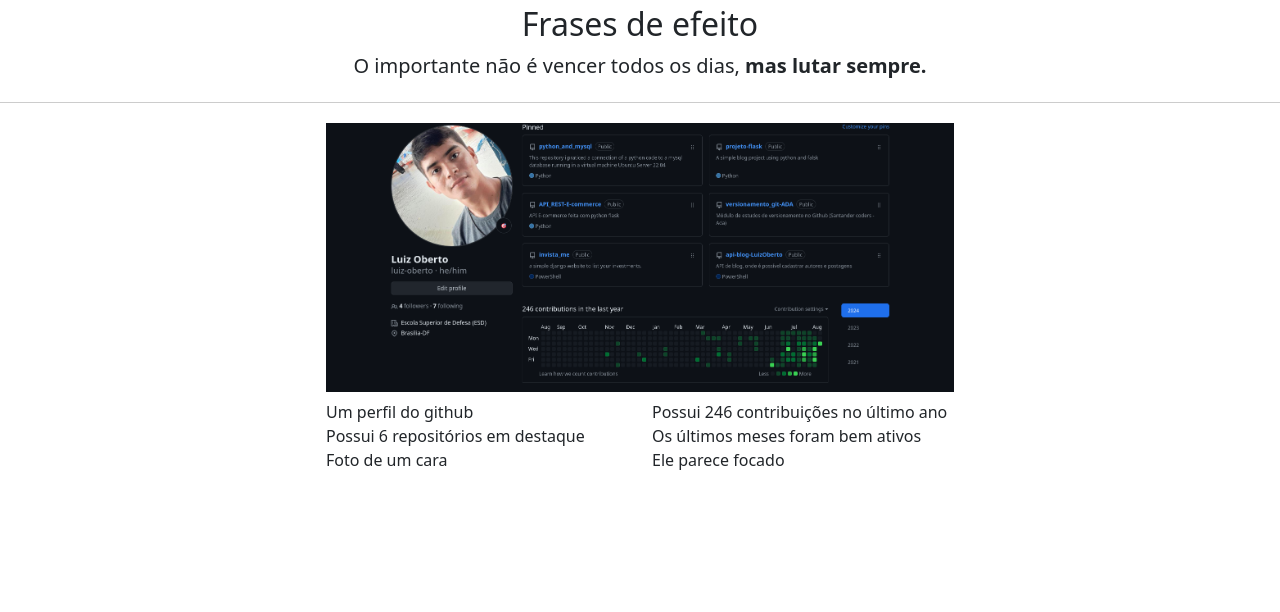
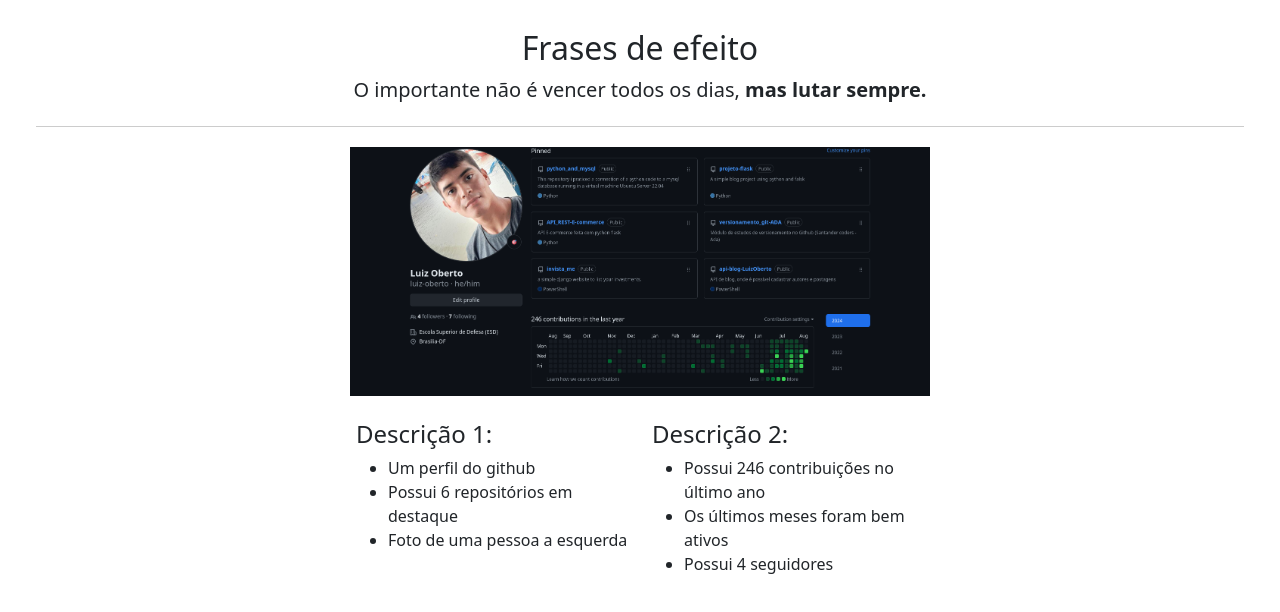
Before and after one commit to luiz-oberto/curso-bootstrap5-udemy, a plain HTML site: page secao_6--Elementos_de_conteudo/TAREFA_03/index.html in a window 1280 px wide. Drawn offline with nearby package versions, Linux system fonts and the light colour scheme.

Commit message:
formated index.html

```diff
--- a/secao_6--Elementos_de_conteudo/TAREFA_03/css/style.css
+++ b/secao_6--Elementos_de_conteudo/TAREFA_03/css/style.css
@@ -3,7 +3,6 @@
 }
 
 #header {
-    text-align: center;
     padding: 5px;
     border-bottom: 1px solid #ccc;
     margin-bottom: 20px;
--- a/secao_6--Elementos_de_conteudo/TAREFA_03/index.html
+++ b/secao_6--Elementos_de_conteudo/TAREFA_03/index.html
@@ -12,48 +12,41 @@
 
 <body>
     <div class="container-fluid">
-        <header class="row" id="header">
         <!-- 1. Criando uma grid -->
-            <div class="container vertical">
-                <div class="row align-items-center justify-content-center">
-                    <div class="col">
+        <div class="row justify-content-center m-4">
+            <div id="header">
+                <div class="col-12 text-center">
                     <!-- 2. Adicionando título tamanho 2 -->
                     <p class="h2">Frases de efeito</p>
-                    </div>
                     <!-- 3. adicionando frase -->
                     <blockquote class="blockquote">
                         <p>O importante não é vencer todos os dias, <strong>mas lutar sempre.</strong></p>
                     </blockquote>
                 </div>
             </div>
-        </header>
-    </div>
-    <!-- 4. Adicionando uma imagem responsiva -->
-    <div class="row">
-        <div class="col-3"></div>
-        <div class="col-md-6 m-6">
-            <img src="img/Screenshot 2024-08-13 at 15-53-44 luiz-oberto (Luiz Oberto).png" class="figure-img img-fluid">
-        </div>
-        <div class="col-3"></div>
+            <!-- 4. adicionando imagem -->
+            <div class="col-md-6 mb-4">
+                <img src="img/Screenshot 2024-08-13 at 15-53-44 luiz-oberto (Luiz Oberto).png" class="img-fluid">
             </div>
             <!-- 5. Criando listas -->
-    <div class="row">
-        <div class="col-3"></div>
+            <div class="row justify-content-center">
                 <div class="col-3">
-            <ul class="list-unstyled">
+                    <h4>Descrição 1:</h4>
+                    <ul>
                         <li>Um perfil do github</li>
                         <li>Possui 6 repositórios em destaque</li>
-                <li>Foto de um cara</li>
+                        <li>Foto de uma pessoa a esquerda</li>
                     </ul>
                 </div>
                 <div class="col-3">
-            <ul class="list-unstyled">
+                    <h4>Descrição 2:</h4>
+                    <ul>
                         <li>Possui 246 contribuições no último ano</li>
                         <li>Os últimos meses foram bem ativos</li>
-                <li>Ele parece focado</li>
+                        <li>Possui 4 seguidores</li>
                     </ul>
                 </div>
-        <div class="col-3"></div>
+            </div>
         </div>
     </div>
 </body>
```
Lines whose indentation alone changed are shown as unchanged.
